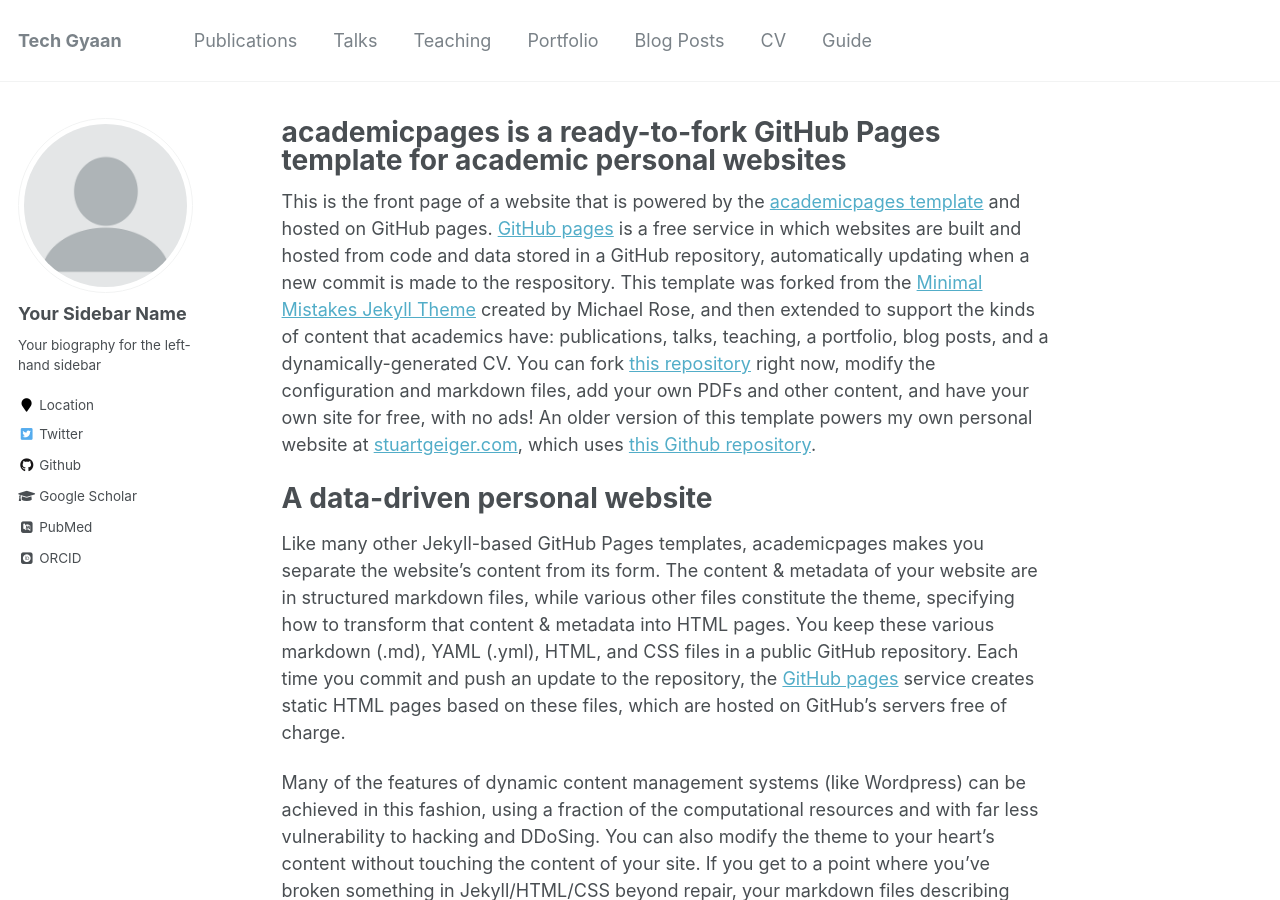
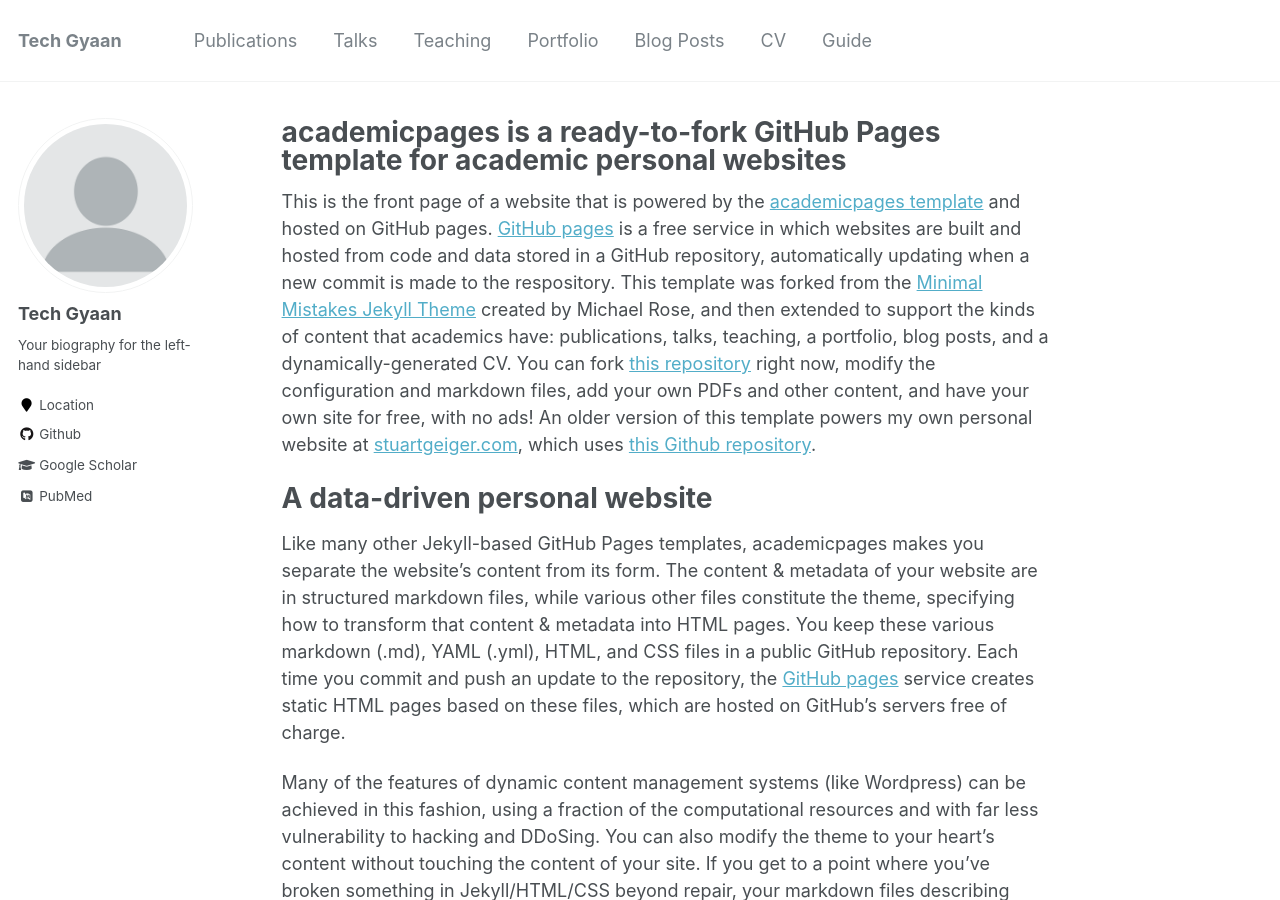
Before and after one commit to Tech-Gyaan/Tech-Gyaan.github.io, a Jekyll site: the page built from _pages/about.md, in a window 1280 px wide and 900 px high. Built offline with Jekyll 4.4.1, drawn with Linux system fonts in a browser that asks for light colours; some web fonts are replaced.

Commit message:
first commit

```diff
--- a/_config.yml
+++ b/_config.yml
@@ -80,13 +80,13 @@ analytics:
 
 # Site Author
 author:
-  name             : "Your Sidebar Name"
+  name             : "Tech Gyaan"
   avatar           : "profile.png"
   bio              : "Your biography for the left-hand sidebar"
   location         : "Location"
   employer         :
   pubmed           : "https://www.ncbi.nlm.nih.gov/pubmed/?term=john+snow"
-  googlescholar    : "http://yourfullgooglescholarurl.com"
+  googlescholar    : ""
   email            :
   researchgate     :  # example: "https://www.researchgate.net/profile/yourprofile"
   uri              :
@@ -96,20 +96,20 @@ author:
   flickr           :
   facebook         :
   foursquare       :
-  github           : "academicpages"
+  github           : "Tech-Gyaan"
   google_plus      :
   keybase          :
   instagram        :
   impactstory      : #"https://profiles.impactstory.org/u/xxxx-xxxx-xxxx-xxxx"
   lastfm           :
   linkedin         :
-  orcid            : "http://orcid.org/yourorcidurl"
+  orcid            : #"http://orcid.org/yourorcidurl"
   pinterest        :
   soundcloud       :
   stackoverflow    : # http://stackoverflow.com/users/123456/username
   steam            :
   tumblr           :
-  twitter          : "replacethistwitterhandle"
+  twitter          : #"replacethistwitterhandle"
   vine             :
   weibo            :
   xing             :
--- a/_data/authors.yml
+++ b/_data/authors.yml
@@ -1,12 +1,12 @@
 # Authors
 
 Name Name:
-  name        : "Name Name"
-  uri         : "http://name.com"
+  name        : "mausamadhikari"
+  uri         : "http://mausamadhikari.github.io"
   email       : "name@name.com"
   bio         : "This is the first name."
   avatar      : "bio-photo-2.jpg"
-  twitter     : "name"
+  twitter     : "mausamadhikari5"
   google_plus : "Name"
 
 Name2 Name2:
```
